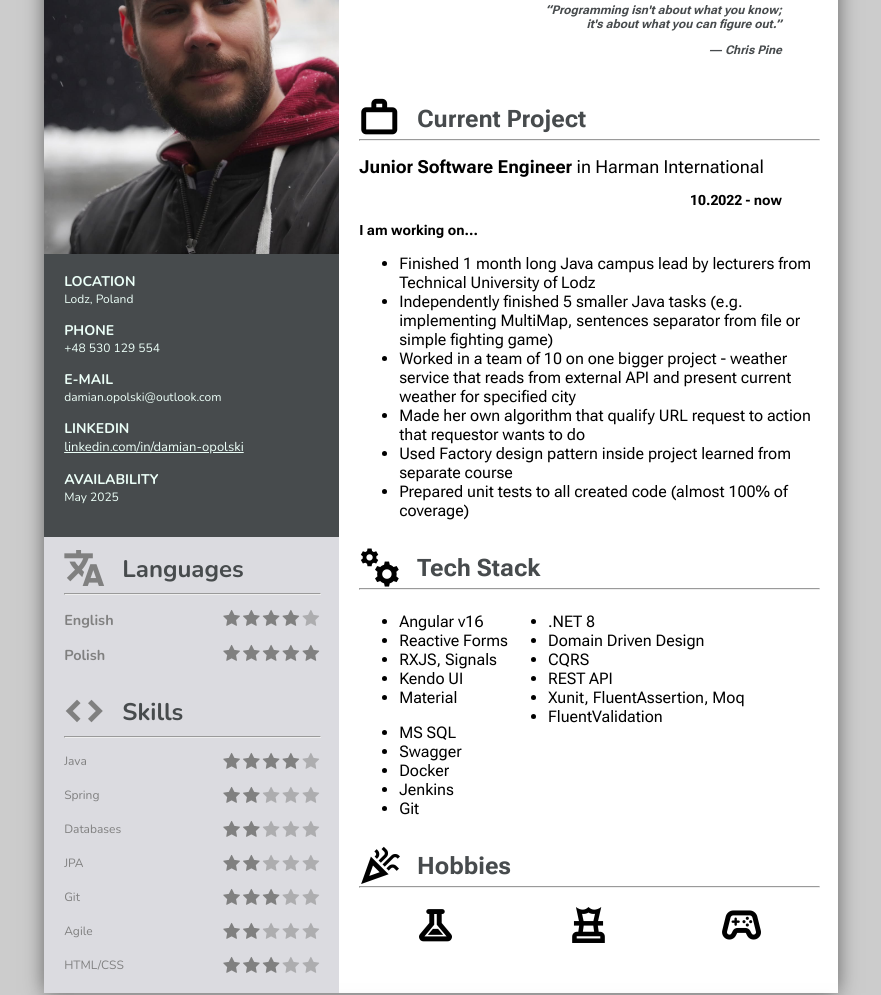
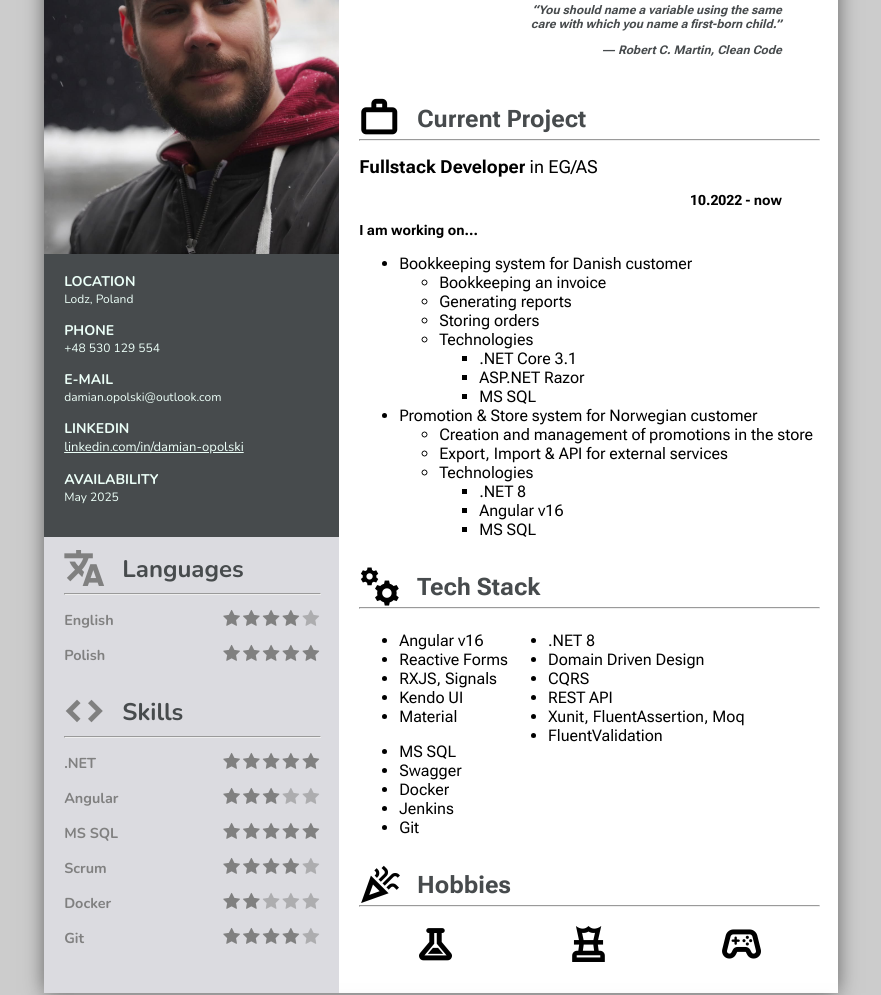
Before and after one commit to tirey93/cv_html, a plain HTML site: page index.html in a window 1280 px wide. Shown: the part 138-1133 px from the top of the page, without its empty margins (199-1080 px from the left). Drawn offline with nearby package versions, Linux system fonts and the light colour scheme; a web font is replaced by a local one.

Commit message:
first version of whole

```diff
--- a/css/styles.css
+++ b/css/styles.css
@@ -108,10 +108,12 @@ body {
       font-family: 'Press Start 2P', cursive;
       font-size: x-large;
       margin-top: 45px;
+      color: rgb(184, 80, 80);
     }
     .position {
       font-family: 'Press Start 2P', cursive;
       font-size: smaller;
+      color: rgb(184, 80, 80);;
     }
 
     .phrase-wrap {
@@ -119,7 +121,7 @@ body {
     }
     .phrase{
       text-align: right;
-      margin-left: 184px;
+      margin-left: 160px;
       margin-right: 36px;
 
       padding: 0;
--- a/index.html
+++ b/index.html
@@ -17,7 +17,6 @@
         <aside class="section sidebar">
           <img class="image"
            src="images/photo.jpg">
-          <!-- <div class="position blank-block">Personal Info</div> -->
           <section class="personal-info">
             <div>
               <h1 >LOCATION</h1>
@@ -70,9 +69,38 @@
               <span class="material-symbols-outlined material-sidebar">code</span>
               <span class="main-header main-sidebar">Skills</span>
               <hr class="line-divider"></hr>
+              <div class="skill-line">
+                <div class="skill-name">.NET</div>
+                <div>
+                  <span class="fa fa-star checked"></span>
+                  <span class="fa fa-star checked"></span>
+                  <span class="fa fa-star checked"></span>
+                  <span class="fa fa-star checked"></span>
+                  <span class="fa fa-star checked"></span>
+                </div>
               </div>
               <div class="skill-line">
-              <div>Java</div>
+                <div class="skill-name">Angular</div>
+                <div>
+                  <span class="fa fa-star checked"></span>
+                  <span class="fa fa-star checked"></span>
+                  <span class="fa fa-star checked"></span>
+                  <span class="fa fa-star"></span>
+                  <span class="fa fa-star"></span>
+                </div>
+              </div>
+              <div class="skill-line">
+                <div class="skill-name">MS SQL</div>
+                <div>
+                  <span class="fa fa-star checked"></span>
+                  <span class="fa fa-star checked"></span>
+                  <span class="fa fa-star checked"></span>
+                  <span class="fa fa-star checked"></span>
+                  <span class="fa fa-star checked"></span>
+                </div>
+              </div>
+              <div class="skill-line">
+                <div class="skill-name">Scrum</div>
                 <div>
                   <span class="fa fa-star checked"></span>
                   <span class="fa fa-star checked"></span>
@@ -82,7 +110,7 @@
                 </div>
               </div>
               <div class="skill-line">
-              <div>Spring</div>
+                <div class="skill-name">Docker</div>
                 <div>
                   <span class="fa fa-star checked"></span>
                   <span class="fa fa-star checked"></span>
@@ -92,63 +120,25 @@
                 </div>
               </div>
               <div class="skill-line">
-              <div>Databases</div>
-              <div>
-                <span class="fa fa-star checked"></span>
-                <span class="fa fa-star checked"></span>
-                <span class="fa fa-star"></span>
-                <span class="fa fa-star"></span>
-                <span class="fa fa-star"></span>
-              </div>
-            </div>
-            <div class="skill-line">
-              <div>JPA</div>
-              <div>
-                <span class="fa fa-star checked"></span>
-                <span class="fa fa-star checked"></span>
-                <span class="fa fa-star"></span>
-                <span class="fa fa-star"></span>
-                <span class="fa fa-star"></span>
-              </div>
-            </div>
-            <div class="skill-line">
-              <div>Git</div>
+                <div class="skill-name">Git</div>
                 <div>
                   <span class="fa fa-star checked"></span>
                   <span class="fa fa-star checked"></span>
                   <span class="fa fa-star checked"></span>
-                <span class="fa fa-star"></span>
+                  <span class="fa fa-star checked"></span>
                   <span class="fa fa-star"></span>
                 </div>
               </div>
-            <div class="skill-line">
-              <div>Agile</div>
-              <div>
-                <span class="fa fa-star checked"></span>
-                <span class="fa fa-star checked"></span>
-                <span class="fa fa-star"></span>
-                <span class="fa fa-star"></span>
-                <span class="fa fa-star"></span>
             </div>
-            </div>
-            <div class="skill-line">
-              <div>HTML/CSS</div>
-              <div>
-                <span class="fa fa-star checked"></span>
-                <span class="fa fa-star checked"></span>
-                <span class="fa fa-star checked"></span>
-                <span class="fa fa-star"></span>
-                <span class="fa fa-star"></span>
-              </div>
-            </div>
+
           </section>
         </aside>
         <article class="section main-content">
             <p class="surname">Damian Opolski</p>
             <p class="position">.NET Developer</p>
             <div class="phrase-wrap">
-              <p class="phrase">“Programming isn't about what you know; it's about what you can figure out.”</p>
-              <p class="phrase"> ― Chris Pine</p>
+              <p class="phrase">“You should name a variable using the same care with which you name a first-born child.”</p>
+              <p class="phrase"> ― Robert C. Martin, Clean Code</p>
             </div>
             <div>
               <span class="material-symbols-outlined content">work</span>
@@ -156,23 +146,38 @@
               <hr class="line-divider"></hr>
             </div>
             <div>
-              <h1>Junior Software Engineer <span style="font-weight: lighter;">in  Harman International</span></h1>
+              <h1>Fullstack Developer <span style="font-weight: lighter;">in EG/AS</span></h1>
                 <h3 class="main-date-part">10.2022 - now</h3>
                 <h3>I am working on...</h3>
                 <div class="main-description">
                   <ul>
-                    <li>Finished 1 month long Java campus lead by lecturers from
-                      Technical University of Lodz</li>
-                    <li>Independently finished 5 smaller Java tasks (e.g. implementing
-                      MultiMap, sentences separator from file or simple fighting game)</li>
-                    <li>Worked in a team of 10 on one bigger project - weather service
-                      that reads from external API and present current weather for
-                      specified city </li>
-                    <li>Made her own algorithm that qualify URL request to action that
-                      requestor wants to do </li>
-                    <li>Used Factory design pattern inside project learned from separate
-                      course </li>
-                    <li>Prepared unit tests to all created code (almost 100% of coverage)</li>
+                    <li>Bookkeeping system for Danish customer
+                      <ul>
+                        <li>Bookkeeping an invoice</li>
+                        <li>Generating reports</li>
+                        <li>Storing orders</li>
+                        <li>Technologies
+                          <ul>
+                            <li>.NET Core 3.1</li>
+                            <li>ASP.NET Razor</li>
+                            <li>MS SQL</li>
+                          </ul>
+                        </li>
+                      </ul>
+                    </li>
+                    <li>Promotion & Store system for Norwegian customer
+                      <ul>
+                        <li>Creation and management of promotions in the store</li>
+                        <li>Export, Import & API for external services</li>
+                        <li>Technologies
+                          <ul>
+                            <li>.NET 8</li>
+                            <li>Angular v16</li>
+                            <li>MS SQL</li>
+                          </ul>
+                        </li>
+                      </ul>
+                    </li>
                   </ul>
                 </div>
             </div>
```
Lines whose indentation alone changed are shown as unchanged.
